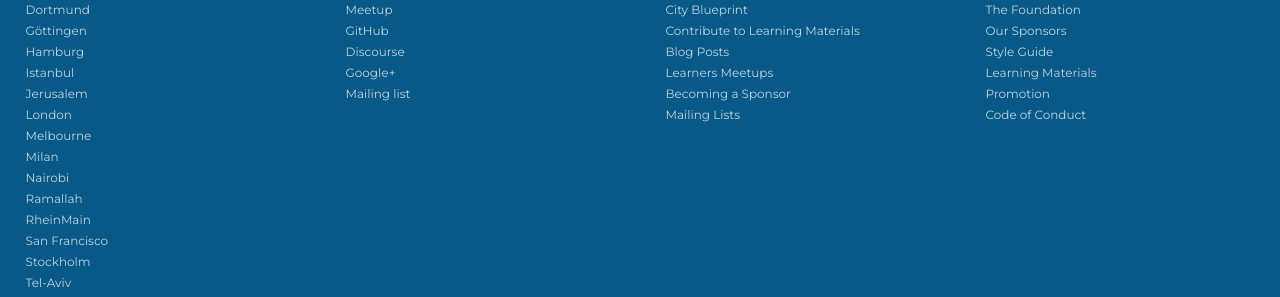
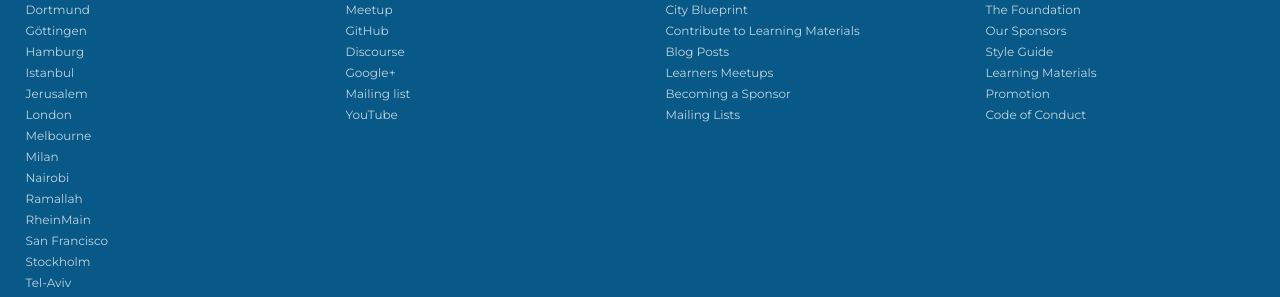
Before and after one commit to OpenTechSchool/www.opentechschool.org, a Jekyll site: the page built from material.md, in a window 1280 px wide. Shown: the part 1382-1679 px from the top of the page. Built offline with Jekyll 4.4.1, drawn with Linux system fonts in a browser that asks for light colours; nearby versions of some CDN libraries.

Commit message:
Added link to Youtube

```diff
--- a/_includes/_footer.html
+++ b/_includes/_footer.html
@@ -46,6 +46,9 @@
             </li>
             <li>
               <a href="https://groups.google.com/a/opentechschool.org/forum/?fromgroups#!forum/discuss.global">Mailing list</a>
+            </li>
+            <li>
+              <a href="http://www.youtube.com/user/OpenTechSchool">YouTube</a>
             </li>
 
           </ul>
```
